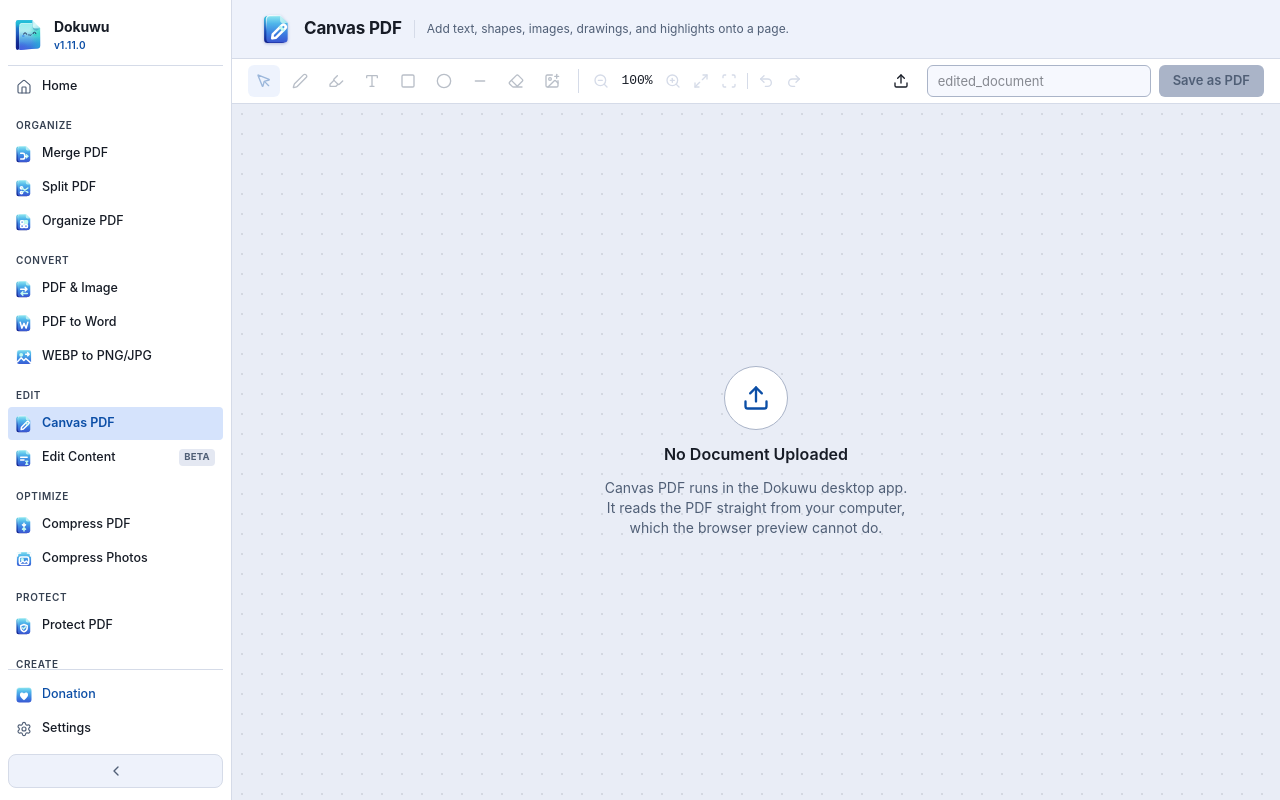
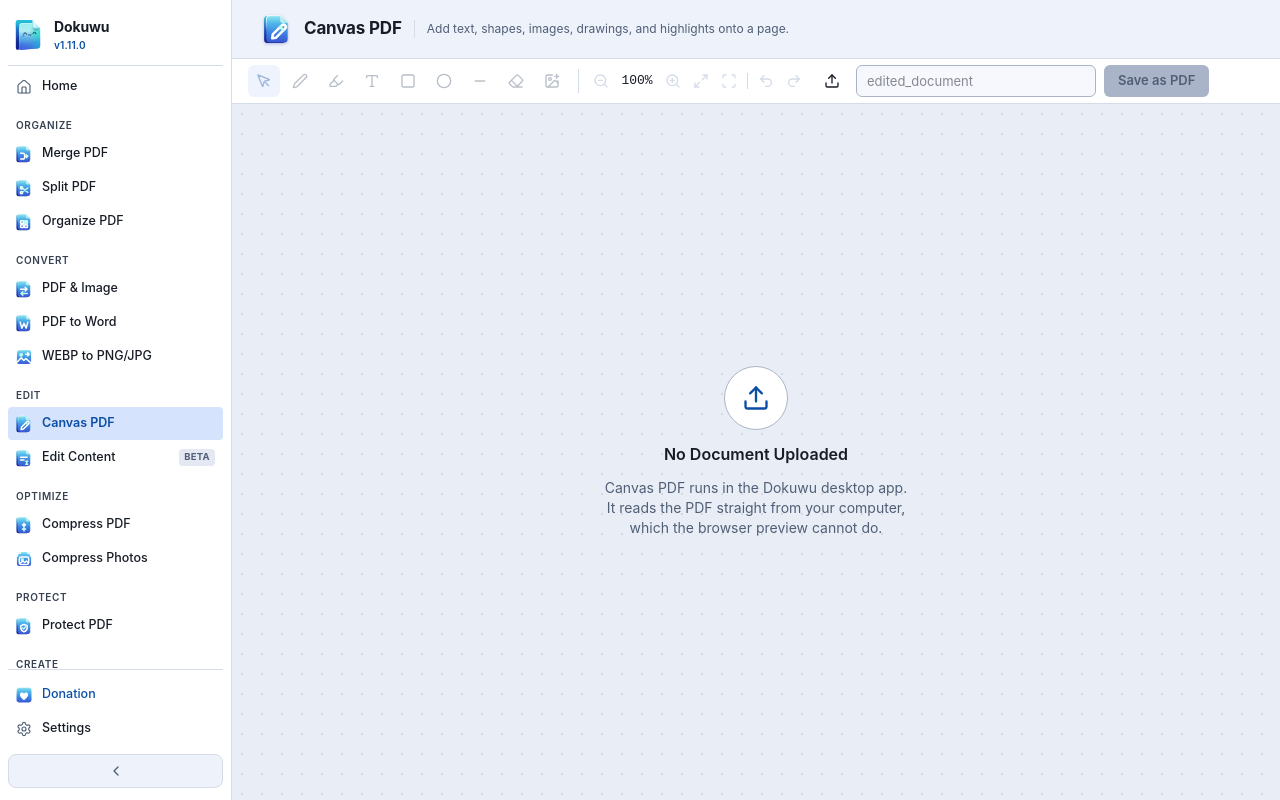
Before and after one commit to hubble99/pdf-manager, a React (Vite) app in the folder frontend/: page /edit-canvas in a window 1280 px wide. Built offline with nearby package versions, Linux system fonts and the light colour scheme.

Commit message:
Canvas PDF: tools, file box and Save on one row; the file name is narrow and shows in full on hover
Co-Authored-By: Claude Sonnet 5.5 <noreply@anthropic.com>
Claude-Session: https://claude.ai/code/session_01Xv1e7W8MpAZbQztR5Db4j1

```diff
--- a/frontend/src/pages/EditCanvasPage.tsx
+++ b/frontend/src/pages/EditCanvasPage.tsx
@@ -1662,9 +1662,9 @@ export function EditCanvasPage() {
           </button>
         </div>
         {/* File, output name and Save stay on the right, also when the bar wraps. */}
-        <div className="canvas-file-group" style={{ display: 'flex', alignItems: 'center', flexWrap: 'wrap', justifyContent: 'flex-end', gap: '8px 10px', marginLeft: 'auto', minWidth: 0 }}>
+        <div className="canvas-file-group" style={{ display: 'flex', alignItems: 'center', flexWrap: 'nowrap', justifyContent: 'flex-end', gap: '8px', marginLeft: 'auto', flex: '1 1 360px', minWidth: 0 }}>
         {/* Compact File Info & Upload Trigger */}
-        <div style={{ display: 'flex', alignItems: 'center', gap: '8px', flexShrink: 0 }}>
+        <div style={{ display: 'flex', alignItems: 'center', gap: '4px', flex: '0 1 auto', minWidth: 0 }}>
           {file && (
             <div
               style={{
@@ -1676,8 +1676,9 @@ export function EditCanvasPage() {
                 borderRadius: '6px',
                 padding: '2px 10px',
                 height: '32px',
-                maxWidth: '220px',
-                flexShrink: 0,
+                maxWidth: '150px',
+                minWidth: '80px',
+                flexShrink: 1,
               }}
             >
               <div style={{ minWidth: 0, flex: 1 }}>
@@ -1733,10 +1734,10 @@ export function EditCanvasPage() {
         {/* Output name + save stay together and hug the right edge, also when the bar wraps. */}
         <div
           className="canvas-save-group"
-          style={{ display: 'flex', alignItems: 'center', gap: '8px', flex: '0 1 auto', minWidth: 0, maxWidth: '100%' }}
+          style={{ display: 'flex', alignItems: 'center', gap: '8px', flex: '1 1 auto', minWidth: 0, maxWidth: '100%' }}
         >
         {/* Output Filename Input */}
-        <div style={{ display: 'flex', alignItems: 'center', gap: '6px', flex: '1 1 160px', minWidth: '80px', maxWidth: '240px' }}>
+        <div style={{ display: 'flex', alignItems: 'center', gap: '6px', flex: '1 1 110px', minWidth: '70px', maxWidth: '240px' }}>
           <input
             id="edit-output-name"
             type="text"
```
